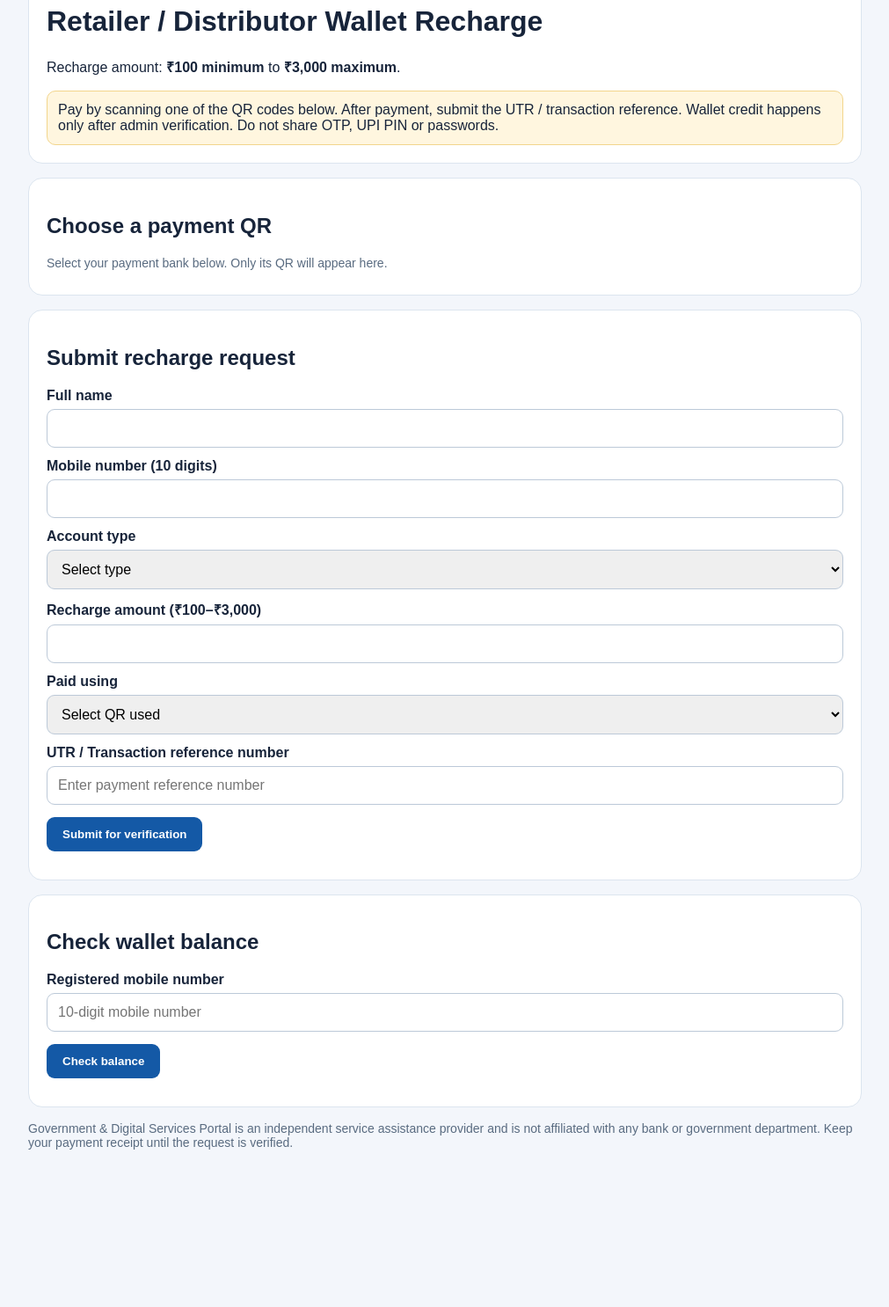
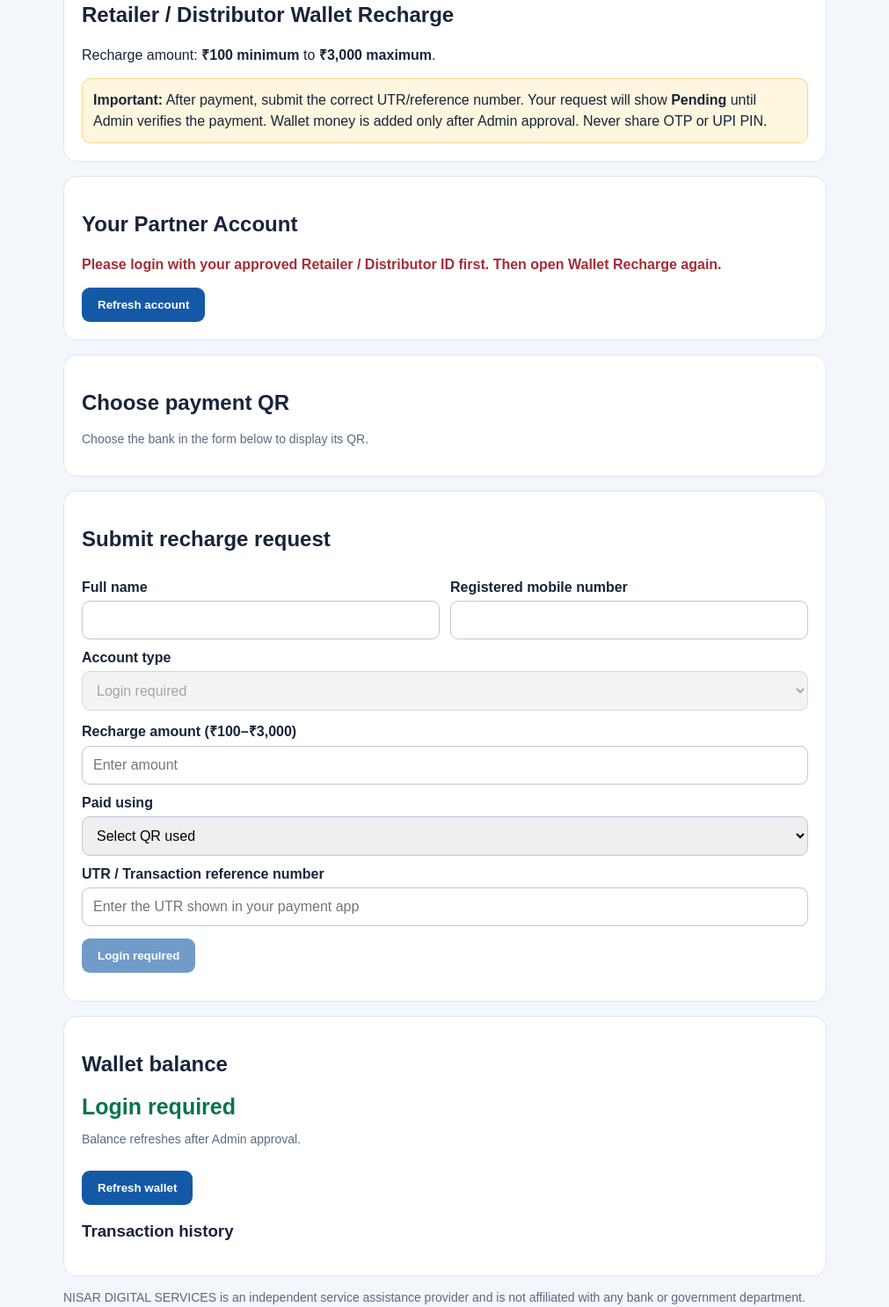
Before and after one commit to nisardigitalservices/nisar-digital-services, a website: page recharge.html in a window 1280 px wide. Shown: the part 94-1580 px from the top of the page at 88% size, without its empty margins (134-1145 px from the left). Before the commit the page ends 1455 px from the top, so only its background shows below. Drawn offline with Linux system fonts and the light colour scheme.

Commit message:
Add files via upload

```diff
--- a/recharge.html
+++ b/recharge.html
@@ -1,10 +1,37 @@
-<!doctype html><html lang="en"><head><meta charset="utf-8"><meta name="viewport" content="width=device-width,initial-scale=1"><title>Wallet Recharge | Government & Digital Services</title><style>
-*{box-sizing:border-box}body{margin:0;background:#f3f6fb;color:#17243a;font:16px Arial,sans-serif}.wrap{max-width:980px;margin:24px auto;padding:16px}.top,.card{background:white;border:1px solid #dce5ef;border-radius:16px;padding:20px;margin-bottom:16px}.top a{color:#1558a6}.grid{display:grid;grid-template-columns:repeat(auto-fit,minmax(240px,1fr));gap:14px}.qr{width:100%;max-width:300px;display:block;margin:10px auto;border:1px solid #e1e7ef;border-radius:10px}.bank{border:1px solid #dce5ef;border-radius:12px;padding:14px}.bank[hidden]{display:none!important}.qr-choice{color:#596b80;font-size:14px;margin:8px 0}label{display:block;font-weight:600;margin:12px 0 6px}input,select{width:100%;padding:12px;border:1px solid #bcc9d8;border-radius:9px;font-size:16px}button{background:#1459a6;color:white;border:0;border-radius:9px;padding:12px 18px;font-weight:700;cursor:pointer;margin-top:14px}.muted{color:#596b80;font-size:14px}.notice{background:#fff6df;border:1px solid #f2d58c;padding:12px;border-radius:10px}.result{white-space:pre-wrap;margin-top:12px;font-weight:600}.wallet{font-size:22px;font-weight:700;color:#08734b}
-</style></head><body><div class="wrap"><div class="top"><a href="index.html">← Back to Government & Digital Services</a><h1>Retailer / Distributor Wallet Recharge</h1><p>Recharge amount: <b>₹100 minimum</b> to <b>₹3,000 maximum</b>.</p><div class="notice">Pay by scanning one of the QR codes below. After payment, submit the UTR / transaction reference. Wallet credit happens only after admin verification. Do not share OTP, UPI PIN or passwords.</div></div>
-<div class="card"><h2>Choose a payment QR</h2><p class="qr-choice" id="qrHint">Select your payment bank below. Only its QR will appear here.</p><div class="grid"><div class="bank" id="paytmQrCard" hidden><h3>Paytm QR — Andhra Pradesh Bank</h3><img class="qr" src="paytm-qr.jpg" alt="Paytm UPI QR for Andhra Pradesh Bank"></div><div class="bank" id="airtelQrCard" hidden><h3>Airtel Payments Bank QR</h3><img class="qr" src="airtel-qr.jpg" alt="Airtel Payments Bank UPI QR"></div></div></div>
-<div class="card"><h2>Submit recharge request</h2><form id="payForm"><label>Full name</label><input name="name" required maxlength="80"><label>Mobile number (10 digits)</label><input name="mobile" required inputmode="numeric" pattern="[0-9]{10}" maxlength="10"><label>Account type</label><select name="role" required><option value="">Select type</option><option>Retailer</option><option>Distributor</option></select><label>Recharge amount (₹100–₹3,000)</label><input name="amount" type="number" min="100" max="3000" step="1" required><label>Paid using</label><select name="bank" required><option value="">Select QR used</option><option value="Paytm QR - Andhra Pradesh Bank">Andhra Pradesh Bank</option><option value="Airtel Payments Bank QR">Airtel Payments Bank</option></select><label>UTR / Transaction reference number</label><input name="utr" required maxlength="80" placeholder="Enter payment reference number"><button type="submit">Submit for verification</button></form><div id="message" class="result" aria-live="polite"></div></div>
-<div class="card"><h2>Check wallet balance</h2><label>Registered mobile number</label><input id="walletMobile" inputmode="numeric" maxlength="10" placeholder="10-digit mobile number"><button id="checkWallet">Check balance</button><div id="walletResult" class="result"></div><div id="rechargeHistory" class="result"></div></div>
-<p class="muted">Government & Digital Services Portal is an independent service assistance provider and is not affiliated with any bank or government department. Keep your payment receipt until the request is verified.</p></div><script>
-const form=document.getElementById('payForm');const bankSelect=form.elements.bank;function showSelectedQr(){const v=bankSelect.value;document.getElementById('paytmQrCard').hidden=v!=='Paytm QR - Andhra Pradesh Bank';document.getElementById('airtelQrCard').hidden=v!=='Airtel Payments Bank QR';document.getElementById('qrHint').textContent=v?'Scan only the QR for '+(v==='Airtel Payments Bank QR'?'Airtel Payments Bank':'Andhra Pradesh Bank')+'.':'Select your payment bank below. Only its QR will appear here.';}bankSelect.addEventListener('change',showSelectedQr);showSelectedQr();form.addEventListener('submit',async e=>{e.preventDefault();const msg=document.getElementById('message');msg.textContent='Submitting…';try{const data=Object.fromEntries(new FormData(form));data.amount=Number(data.amount);const r=await fetch('https://nisar-digital-services-api.onrender.com/api/recharge/submit',{method:'POST',headers:{'Content-Type':'application/json','Authorization':'Bearer '+(localStorage.getItem('nds_partner_token')||'')},body:JSON.stringify(data)});const d=await r.json();if(!r.ok)throw Error(d.message||'Could not submit');msg.textContent=d.message+' Request ID: '+d.id;form.reset();}catch(err){msg.textContent=err.message+' (Run the website with the backend server.)';}});
-document.getElementById('checkWallet').addEventListener('click',async()=>{const m=document.getElementById('walletMobile').value;const out=document.getElementById('walletResult');out.textContent='Loading…';try{const t=localStorage.getItem('nds_partner_token');if(!t)throw Error('Please login as an approved partner first.');const r=await fetch('https://nisar-digital-services-api.onrender.com/api/wallet/me',{headers:{Authorization:'Bearer '+t}});const d=await r.json();if(!r.ok)throw Error(d.message);out.textContent='Available wallet balance: ₹'+Number(d.balance||0).toLocaleString('en-IN');const h=(d.history||[]).map(x=>`${new Date(x.createdAt).toLocaleString('en-IN')} | ${x.serviceName||x.type||'Transaction'} | ${Number(x.amount)>=0?'+':''}₹${Math.abs(Number(x.amount||0))} | Balance: ₹${Number(x.balanceAfter??d.balance)} | ${x.status||''}`).join('\n');document.getElementById('rechargeHistory').textContent=h?'\nTransaction history:\n'+h:'\nNo transactions found.';}catch(e){out.textContent=e.message;}});
+<!doctype html>
+<html lang="en">
+<head>
+<meta charset="utf-8"><meta name="viewport" content="width=device-width,initial-scale=1">
+<title>Wallet Recharge | NISAR DIGITAL SERVICES</title>
+<style>
+*{box-sizing:border-box}body{margin:0;background:#f3f6fb;color:#17243a;font:16px Arial,sans-serif}.wrap{max-width:900px;margin:22px auto;padding:16px}.top,.card{background:#fff;border:1px solid #dce5ef;border-radius:15px;padding:20px;margin-bottom:16px}.top a{color:#1558a6}.notice{background:#fff6df;border:1px solid #f2d58c;padding:12px;border-radius:10px;line-height:1.5}.grid{display:grid;grid-template-columns:repeat(auto-fit,minmax(230px,1fr));gap:14px}.bank{border:1px solid #dce5ef;border-radius:12px;padding:12px}.bank[hidden]{display:none}.qr{width:100%;max-width:260px;display:block;margin:10px auto}.qr-choice,.muted{color:#596b80;font-size:14px}label{display:block;font-weight:600;margin:12px 0 6px}input,select{width:100%;padding:12px;border:1px solid #bcc9d8;border-radius:9px;font-size:16px}button{background:#1459a6;color:white;border:0;border-radius:9px;padding:12px 18px;font-weight:700;cursor:pointer;margin-top:14px}button:disabled{opacity:.6;cursor:not-allowed}.result{white-space:pre-wrap;margin-top:12px;font-weight:600;line-height:1.5}.wallet{font-size:25px;font-weight:700;color:#08734b}.pending{color:#8a5700}.success{color:#08734b}.error{color:#a72c36}.row{display:flex;gap:12px;flex-wrap:wrap}.row>div{flex:1;min-width:180px}.item{border-top:1px solid #e2e8f0;padding:10px 0}.hidden{display:none!important}
+</style>
+</head>
+<body><main class="wrap">
+<section class="top"><a href="index.html">← Back to NISAR DIGITAL SERVICES</a><h1>Retailer / Distributor Wallet Recharge</h1><p>Recharge amount: <b>₹100 minimum</b> to <b>₹3,000 maximum</b>.</p><div class="notice"><b>Important:</b> After payment, submit the correct UTR/reference number. Your request will show <b>Pending</b> until Admin verifies the payment. Wallet money is added only after Admin approval. Never share OTP or UPI PIN.</div></section>
+<section class="card"><h2>Your Partner Account</h2><div id="accountInfo">Checking login…</div><button type="button" id="reloadAccount">Refresh account</button></section>
+<section class="card"><h2>Choose payment QR</h2><p class="qr-choice" id="qrHint">Choose the bank in the form below to display its QR.</p><div class="grid"><div class="bank" id="paytmQrCard" hidden><h3>Andhra Pradesh Bank / Paytm QR</h3><img class="qr" src="paytm-qr.jpg" alt="Andhra Pradesh Bank Paytm QR"></div><div class="bank" id="airtelQrCard" hidden><h3>Airtel Payments Bank QR</h3><img class="qr" src="airtel-qr.jpg" alt="Airtel Payments Bank QR"></div></div></section>
+<section class="card"><h2>Submit recharge request</h2><form id="payForm">
+<div class="row"><div><label>Full name</label><input name="name" id="partnerName" required maxlength="80" readonly></div><div><label>Registered mobile number</label><input name="mobile" id="partnerMobile" required inputmode="numeric" pattern="[0-9]{10}" maxlength="10" readonly></div></div>
+<label>Account type</label><select name="role" id="partnerRole" required disabled><option value="">Login required</option><option>Retailer</option><option>Distributor</option></select>
+<label>Recharge amount (₹100–₹3,000)</label><input name="amount" type="number" min="100" max="3000" step="1" required placeholder="Enter amount">
+<label>Paid using</label><select name="bank" id="bankSelect" required><option value="">Select QR used</option><option value="Paytm QR - Andhra Pradesh Bank">Andhra Pradesh Bank / Paytm QR</option><option value="Airtel Payments Bank QR">Airtel Payments Bank</option></select>
+<label>UTR / Transaction reference number</label><input name="utr" required maxlength="80" minlength="6" placeholder="Enter the UTR shown in your payment app">
+<button id="submitRecharge" type="submit" disabled>Login required</button></form><div id="message" class="result" aria-live="polite"></div></section>
+<section class="card"><h2>Wallet balance</h2><div id="walletBalance" class="wallet">—</div><p class="muted">Balance refreshes after Admin approval.</p><button type="button" id="checkWallet">Refresh wallet</button><div id="pendingList" class="result"></div><h3>Transaction history</h3><div id="historyList" class="result">No transactions loaded.</div></section>
+<p class="muted">NISAR DIGITAL SERVICES is an independent service assistance provider and is not affiliated with any bank or government department.</p>
+</main>
+<script>
+const API='https://nisar-digital-services-api.onrender.com';
+const token=()=>localStorage.getItem('nds_partner_token')||'';
+const $=id=>document.getElementById(id);
+let partner=null;
+function showQr(){const v=$('bankSelect').value;$('paytmQrCard').hidden=v!=='Paytm QR - Andhra Pradesh Bank';$('airtelQrCard').hidden=v!=='Airtel Payments Bank QR';$('qrHint').textContent=v?'Scan only the selected '+(v==='Airtel Payments Bank QR'?'Airtel Payments Bank':'Andhra Pradesh Bank')+' QR.':'Choose the bank in the form below to display its QR.';}
+$('bankSelect').addEventListener('change',showQr);showQr();
+async function api(path,options={}){const t=token();const headers={...(options.headers||{})};if(t)headers.Authorization='Bearer '+t;if(options.body)headers['Content-Type']='application/json';let r;try{r=await fetch(API+path,{...options,headers});}catch(e){throw new Error('Cannot connect to the server. Please check the Render service and internet connection.');}let d={};try{d=await r.json()}catch{}if(!r.ok)throw new Error(d.message||('Server error ('+r.status+').'));return d;}
+async function loadAccount(){const box=$('accountInfo');box.textContent='Checking login…';partner=null;$('submitRecharge').disabled=true;$('submitRecharge').textContent='Login required';$('partnerRole').disabled=true;try{if(!token())throw new Error('Please login with your approved Retailer / Distributor ID first. Then open Wallet Recharge again.');const d=await api('/api/partner/me');partner=d.partner;$('partnerName').value=partner.name||'';$('partnerMobile').value=partner.mobile||'';$('partnerRole').value=partner.role||'';$('partnerRole').disabled=false;$('submitRecharge').disabled=false;$('submitRecharge').textContent='Submit for verification';box.textContent='Logged in: '+partner.name+' | '+partner.role+' | ID: '+partner.partnerId;box.className='result success';await loadWallet();}catch(e){box.textContent=e.message;box.className='result error';$('walletBalance').textContent='Login required';$('pendingList').textContent='';$('historyList').textContent='';}}
+async function loadWallet(){if(!token())return;const d=await api('/api/wallet/me');$('walletBalance').textContent='₹'+Number(d.balance||0).toLocaleString('en-IN');const p=d.pendingRequests||[];$('pendingList').innerHTML='';if(p.length){const h=document.createElement('h3');h.textContent='Pending recharge requests';$('pendingList').appendChild(h);p.forEach(x=>{const el=document.createElement('div');el.className='item pending';el.textContent=(x.id||'')+' | ₹'+x.amount+' | '+x.status+' | '+new Date(x.createdAt).toLocaleString();$('pendingList').appendChild(el);});}else $('pendingList').textContent='No pending recharge requests.';const hist=d.history||[];$('historyList').innerHTML='';if(!hist.length){$('historyList').textContent='No transactions found.';return;}hist.forEach(x=>{const el=document.createElement('div');el.className='item';const dt=x.createdAt?new Date(x.createdAt).toLocaleString():'';el.textContent=[dt,x.type||x.status||'Transaction',x.serviceName||'',(x.amount!==undefined?'₹'+x.amount:''),x.status||''].filter(Boolean).join(' | ');$('historyList').appendChild(el);});}
+$('reloadAccount').addEventListener('click',loadAccount);$('checkWallet').addEventListener('click',async()=>{try{await loadWallet();}catch(e){$('walletBalance').textContent=e.message;$('walletBalance').className='result error';}});
+$('payForm').addEventListener('submit',async e=>{e.preventDefault();const btn=$('submitRecharge'),msg=$('message');if(!token()){msg.textContent='Please login with your approved Partner ID first.';msg.className='result error';return;}if(!partner){await loadAccount();if(!partner)return;}btn.disabled=true;btn.textContent='Submitting…';msg.textContent='Sending request to server…';msg.className='result';try{const data=Object.fromEntries(new FormData(e.currentTarget));data.amount=Number(data.amount);const d=await api('/api/recharge/submit',{method:'POST',body:JSON.stringify(data)});msg.textContent=d.message+' Request ID: '+d.id+'\nStatus: Pending Admin verification. Your wallet will be credited after approval.';msg.className='result pending';e.currentTarget.elements.utr.value='';e.currentTarget.elements.amount.value='';await loadWallet();}catch(err){msg.textContent=err.message;msg.className='result error';}finally{btn.disabled=!partner;btn.textContent=partner?'Submit for verification':'Login required';}});
+loadAccount();
 </script></body></html>
```
